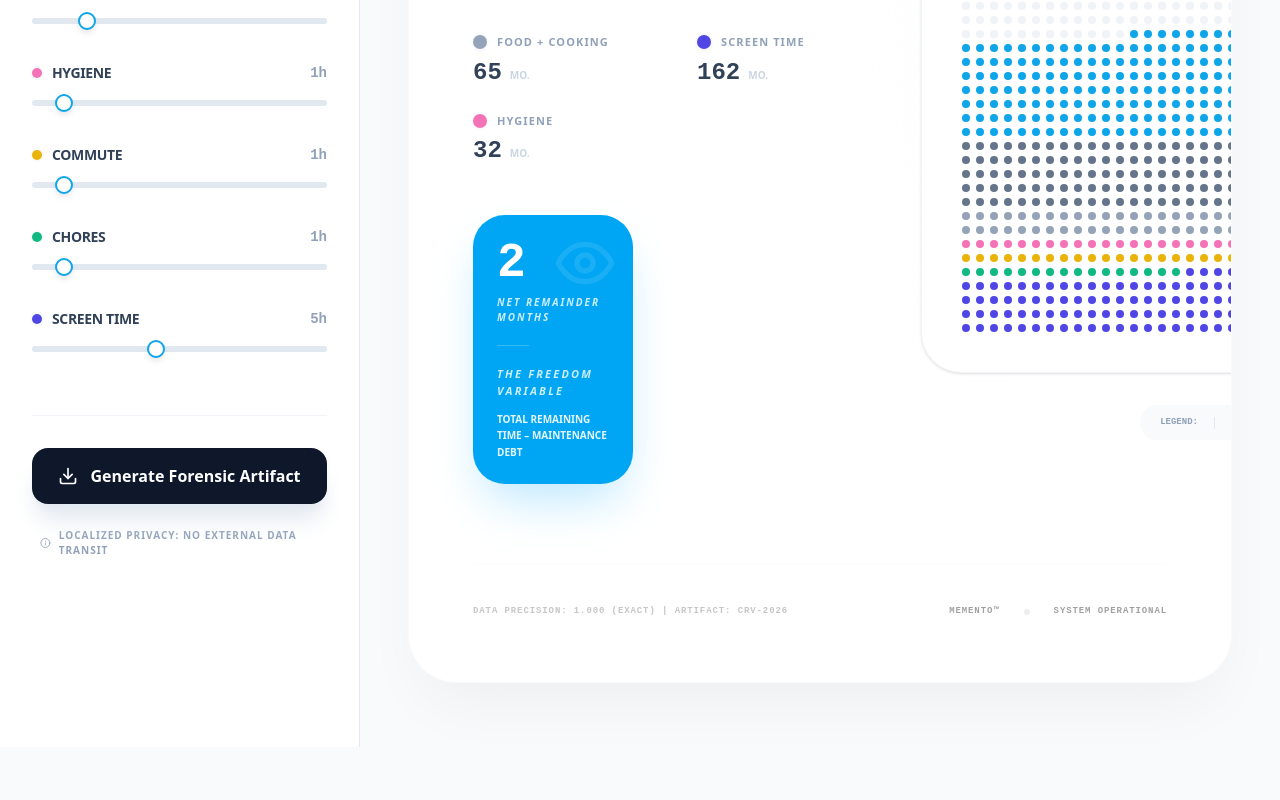
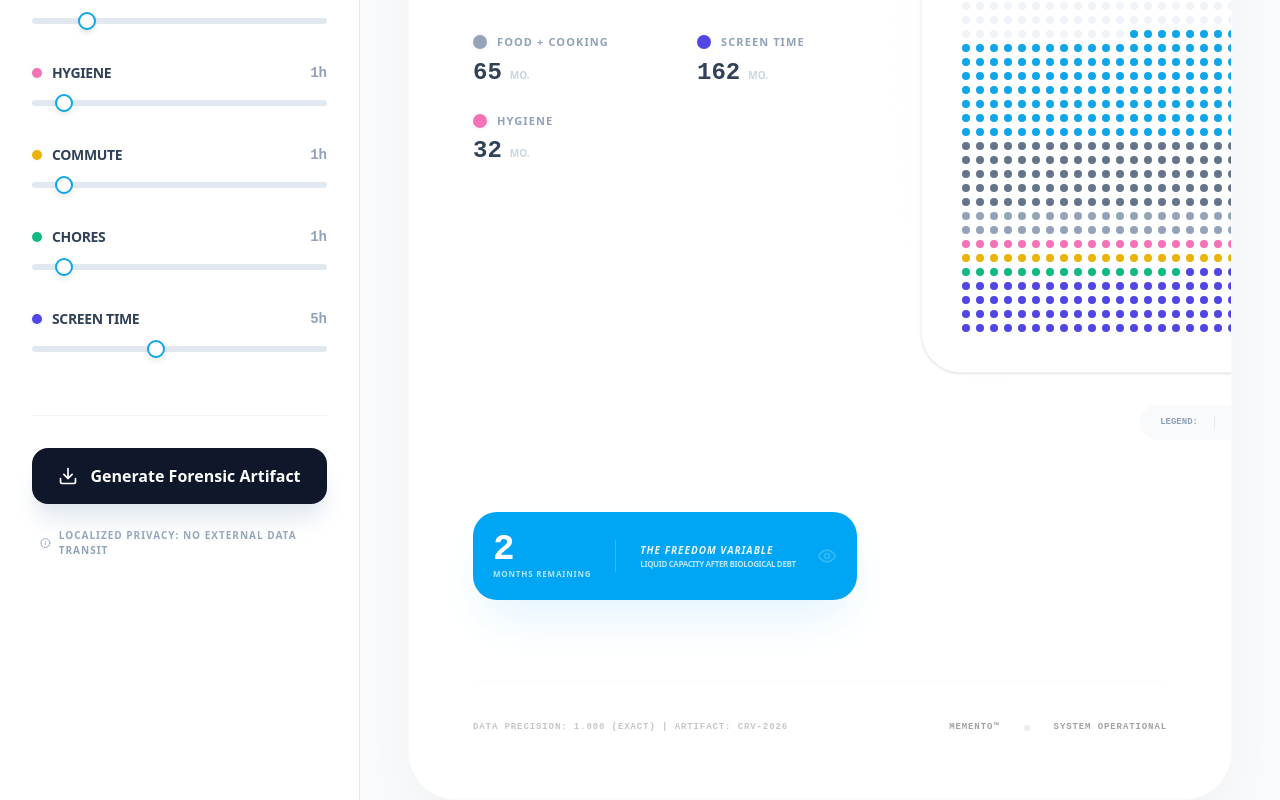
Before and after one commit to nodesagar/memento-life-expectancy, a React (Vite) app: page / in a window 1280 px wide. Shown: the part 476-1276 px from the top of the page. Before the commit the page ends 1223 px from the top, so only its background shows below. Built offline with nearby package versions, Linux system fonts and the light colour scheme.

Commit message:
feat: reshape freedom variable into a small horizontal rectangle spanning sidebars

```diff
--- a/src/App.jsx
+++ b/src/App.jsx
@@ -233,7 +233,6 @@ export default function App() {
               <div className="order-2 xl:order-1 flex flex-col gap-8">
                 <div className="grid grid-cols-2 xl:grid-cols-1 gap-6">
                   {stats.slice(1, 5).map((seg) => {
-                    const CategoryIcon = PALETTE.find(p => p.id === seg.id)?.icon || ChevronRight;
                     return (
                       <div key={seg.id} className="flex flex-col gap-1.5">
                         <div className="flex items-center gap-2.5">
@@ -247,30 +246,6 @@ export default function App() {
                       </div>
                     );
                   })}
-                </div>
-
-                {/* Final Impact Analysis - Now positioned below Hygiene */}
-                <div className="p-6 bg-sky-500 rounded-[2rem] text-white shadow-2xl shadow-sky-200 relative overflow-hidden group mt-4">
-                  <div className="absolute top-0 right-0 p-4 opacity-10 transition-transform group-hover:scale-150 duration-700">
-                    <Eye className="w-16 h-16" />
-                  </div>
-                  <div className="relative z-10 flex flex-col gap-5">
-                    <div className="flex flex-col">
-                      <span className="text-5xl font-mono font-bold tracking-tighter tabular-nums leading-none mb-2">
-                        {stats.find(s => s.id === 'free')?.count}
-                      </span>
-                      <span className="text-[10px] font-black uppercase tracking-[0.2em] opacity-80 italic">Net Remainder Months</span>
-                    </div>
-
-                    <div className="h-px bg-white/20 w-8" />
-
-                    <div className="flex flex-col gap-3">
-                      <span className="text-[11px] font-black uppercase tracking-[0.2em] opacity-80 italic">The Freedom Variable</span>
-                      <p className="text-[10px] font-bold leading-relaxed opacity-90 uppercase">
-                        Total Remaining Time – Maintenance Debt
-                      </p>
-                    </div>
-                  </div>
                 </div>
               </div>
 
@@ -351,6 +326,24 @@ export default function App() {
                 </div>
               </div>
 
+              {/* Freedom Rectangle - Spanning Col 1 and 2 */}
+              <div className="order-4 xl:col-span-2 p-5 bg-sky-500 rounded-[1.5rem] text-white shadow-2xl shadow-sky-100 flex items-center justify-between group mt-2">
+                <div className="flex items-center gap-6">
+                  <div className="flex flex-col">
+                    <span className="text-4xl font-mono font-bold tracking-tighter tabular-nums leading-none">
+                      {stats.find(s => s.id === 'free')?.count}
+                    </span>
+                    <span className="text-[8px] font-black uppercase tracking-widest opacity-70">Months Remaining</span>
+                  </div>
+                  <div className="w-px h-8 bg-white/20" />
+                  <div className="flex flex-col">
+                    <span className="text-[10px] font-black uppercase tracking-widest italic opacity-90">The Freedom Variable</span>
+                    <span className="text-[8px] font-bold opacity-70 uppercase tracking-tighter">Liquid capacity after biological debt</span>
+                  </div>
+                </div>
+                <Eye className="w-5 h-5 opacity-20 group-hover:opacity-100 transition-opacity" />
+              </div>
+
             </div>
 
             {/* Footer Tag */}
```
